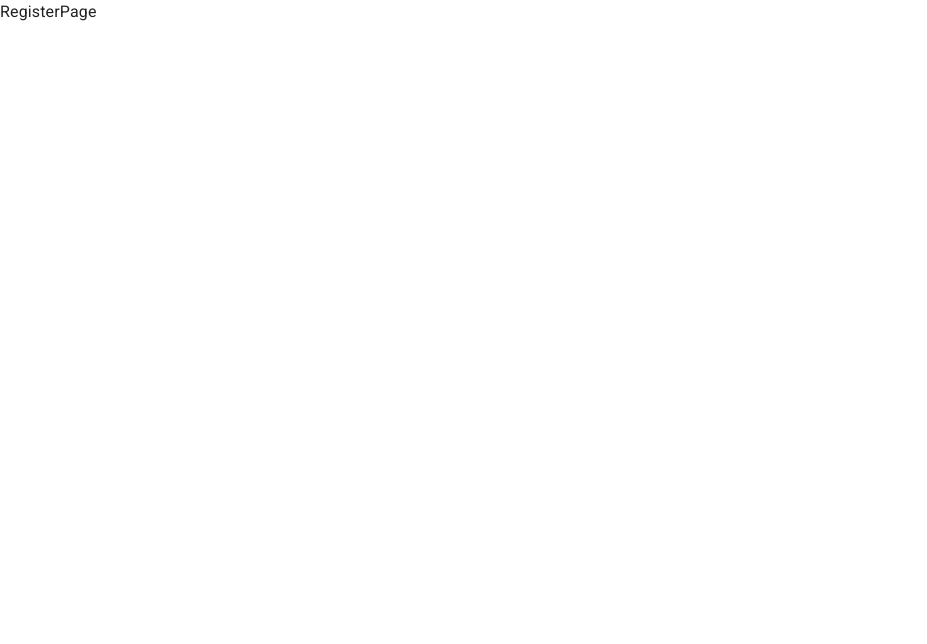
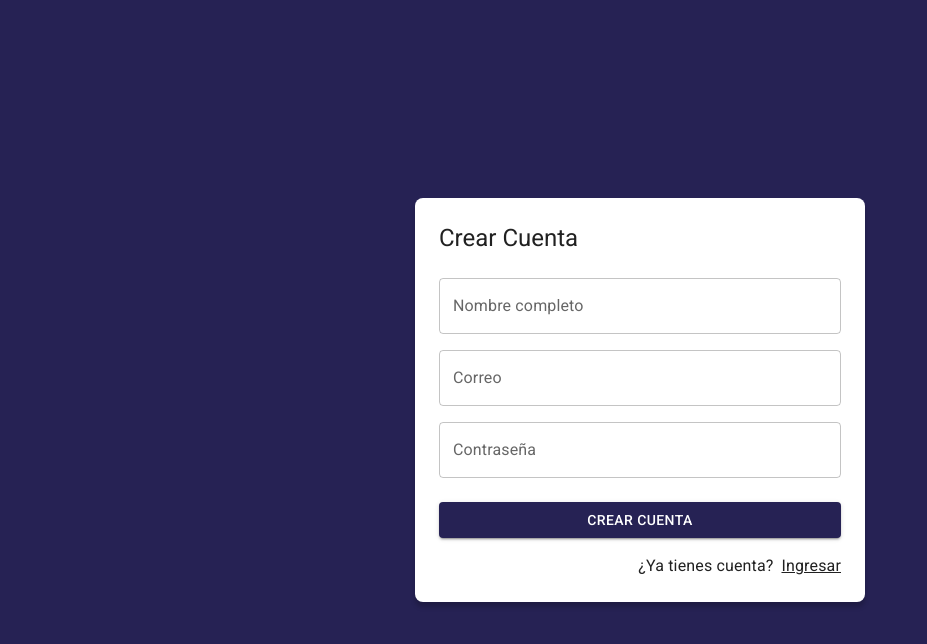
Before and after one commit to JorBDev/JounarlApp, a React (Vite) app: page /auth/register in a window 1280 px wide. Shown: the top 644 px of the page, without its empty margins (0-927 px from the left). Built offline with nearby package versions, Linux system fonts and the light colour scheme.

Commit message:
Creacion del AuthLayout, Diseño LoginPage & RegisterPage

```diff
--- /dev/null
+++ b/src/auth/layout/AuthLayout.jsx
@@ -0,0 +1,37 @@
+import { Grid, Typography } from "@mui/material"
+
+export const AuthLayout = ({ children, title = '' }) => {
+    return (
+        <Grid
+            container
+            spacing={0}
+            direction="column"
+            alignItems="center"
+            justifyContent="center"
+            sx={{ minHeight: '100vh', backgroundColor: 'primary.main', padding: 4 }}
+        >
+
+            <Grid item
+                className="box-shadow"
+                xs={3}
+                sx={{
+                    width: { md: 450 },
+                    backgroundColor: 'white',
+                    padding: 3,
+                    borderRadius: 2
+                }}
+            >
+                <Typography variant='h5' sx={{ mb: 1 }}>
+                    {title}
+                </Typography>
+
+                {children}
+            </Grid>
+
+        </Grid>
+    )
+}
+
+/* <Typography variant='caption' sx={{ color: 'gray' }}>
+    © 2023 Todos los derechos reservados
+</Typography> */
--- a/src/auth/pages/LoginPage.jsx
+++ b/src/auth/pages/LoginPage.jsx
@@ -1,26 +1,12 @@
 import { Link as RouterLink } from 'react-router-dom';
 import { Button, Grid, Link, TextField, Typography } from "@mui/material";
 import { Google } from "@mui/icons-material"
+import { AuthLayout } from '../layout/AuthLayout';
+
 
 export const LoginPage = () => {
     return (
-        <Grid
-            container
-            spacing={0}
-            direction="column"
-            alignItems="center"
-            justifyContent="center"
-            sx={{ minHeight: '100vh', backgroundColor: 'primary.main', padding: 4 }}
-        >
-
-            <Grid item
-                className="box-shadow"
-                xs={3}
-                sx={{ backgroundColor: 'white', padding: 3, borderRadius: 2 }}
-            >
-                <Typography variant='h5' sx={{ mb: 1 }}>
-                    Login
-                </Typography>
+        <AuthLayout title='Login'>
 
             <form>
                 <Grid container>
@@ -66,8 +52,6 @@ export const LoginPage = () => {
                 </Grid>
             </form>
 
-            </Grid>
-
-        </Grid>
+        </AuthLayout>
     )
 }
--- a/src/auth/pages/RegisterPage.jsx
+++ b/src/auth/pages/RegisterPage.jsx
@@ -1,6 +1,60 @@
+import { Button, Grid, Link, TextField, Typography } from "@mui/material"
+import { Link as RouterLink } from "react-router-dom"
+import { AuthLayout } from "../layout/AuthLayout"
 
 export const RegisterPage = () => {
     return (
-        <div>RegisterPage</div>
+        <AuthLayout title="Crear Cuenta">
+
+            <form>
+                <Grid container>
+
+                    <Grid item xs={12} sx={{ mt: 2 }}>
+                        <TextField
+                            label="Nombre completo"
+                            type="text"
+                            placeholder="Nombre completo"
+                            fullWidth
+                        />
+                    </Grid>
+
+                    <Grid item xs={12} sx={{ mt: 2 }}>
+                        <TextField
+                            label="Correo"
+                            type="email"
+                            placeholder="correo@google.com"
+                            fullWidth
+                        />
+                    </Grid>
+
+                    <Grid item xs={12} sx={{ mt: 2 }}>
+                        <TextField
+                            label="Contraseña"
+                            type="Password"
+                            placeholder="Contraseña"
+                            fullWidth
+                        />
+                    </Grid>
+
+                    <Grid container spacing={2} sx={{ mb: 2, mt: 1 }}>
+                        <Grid item xs={12}>
+                            <Button variant='contained' fullWidth>
+                                Crear Cuenta
+                            </Button>
+                        </Grid>
+                    </Grid>
+
+                    <Grid container direction='row' justifyContent='end'>
+                        <Typography sx={{ mr: 1 }}>¿Ya tienes cuenta?</Typography>
+                        <Link component={RouterLink} color='inherit' to="/auth/login">
+                            Ingresar
+                        </Link>
+                    </Grid>
+
+
+                </Grid>
+            </form>
+
+        </AuthLayout>
     )
 }
```
Lines whose indentation alone changed are shown as unchanged.
